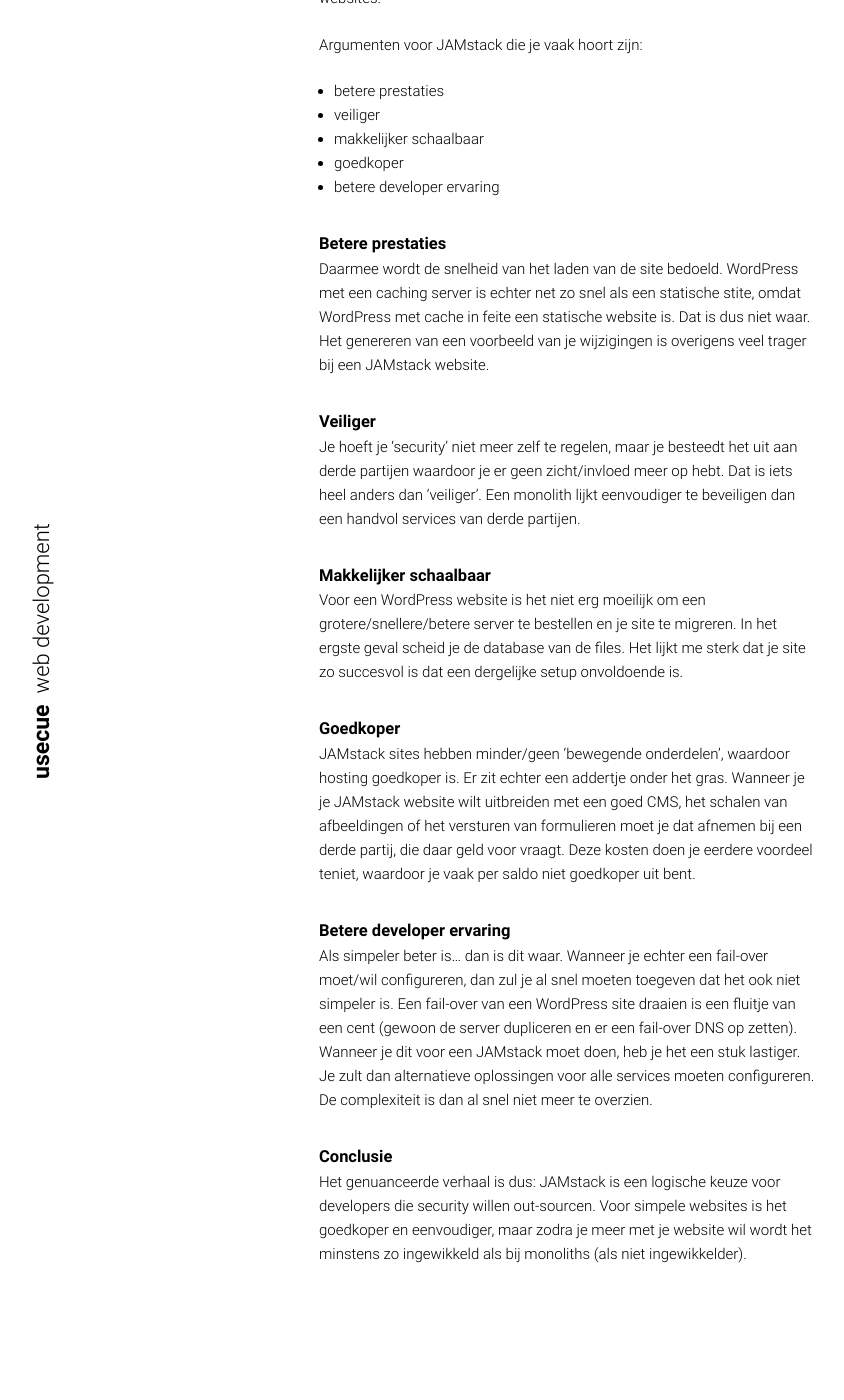
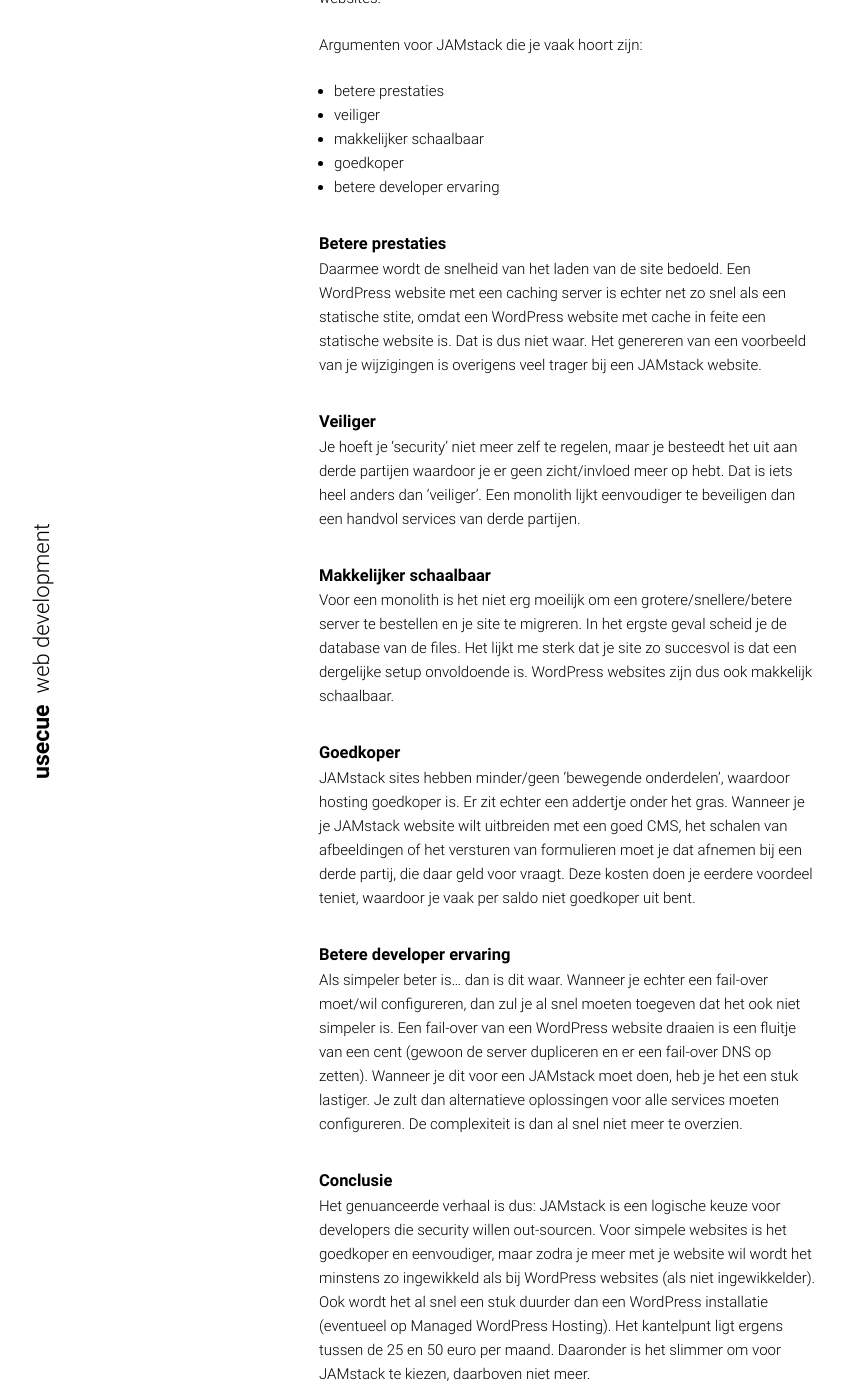
Before and after one commit to jhvanderschee/usecuewebsitenl, a Jekyll site: the page built from _posts/2018-11-22-argumenten-voor-de-jamstack.md, in a window 1280 px wide and 1400 px high, scrolled down 581 px. Shown: the whole window, without its empty margins (6-850 px from the left). Built offline with Jekyll 4.4.1, drawn with Linux system fonts in a browser that asks for light colours; before the commit the page ends 1914 px from its top, so only the background shows below that.

Commit message:
Update from Forestry.io - Updated argumenten-voor-de-jamstack.md

```diff
--- a/_posts/2018-11-22-argumenten-voor-de-jamstack.md
+++ b/_posts/2018-11-22-argumenten-voor-de-jamstack.md
@@ -19,7 +19,7 @@ Argumenten voor JAMstack die je vaak hoort zijn:
 
 ## Betere prestaties
 
-Daarmee wordt de snelheid van het laden van de site bedoeld. WordPress met een caching server is echter net zo snel als een statische stite, omdat WordPress met cache in feite een statische website is. Dat is dus niet waar. Het genereren van een voorbeeld van je wijzigingen is overigens veel trager bij een JAMstack website.
+Daarmee wordt de snelheid van het laden van de site bedoeld. Een WordPress website met een caching server is echter net zo snel als een statische stite, omdat een WordPress website met cache in feite een statische website is. Dat is dus niet waar. Het genereren van een voorbeeld van je wijzigingen is overigens veel trager bij een JAMstack website.
 
 ## Veiliger
 
@@ -27,7 +27,7 @@ Je hoeft je 'security' niet meer zelf te regelen, maar je besteedt het uit aan d
 
 ## Makkelijker schaalbaar
 
-Voor een WordPress website is het niet erg moeilijk om een grotere/snellere/betere server te bestellen en je site te migreren. In het ergste geval scheid je de database van de files. Het lijkt me sterk dat je site zo succesvol is dat een dergelijke setup onvoldoende is.
+Voor een monolith is het niet erg moeilijk om een grotere/snellere/betere server te bestellen en je site te migreren. In het ergste geval scheid je de database van de files. Het lijkt me sterk dat je site zo succesvol is dat een dergelijke setup onvoldoende is. WordPress websites zijn dus ook makkelijk schaalbaar.
 
 ## Goedkoper
 
@@ -35,8 +35,8 @@ JAMstack sites hebben minder/geen 'bewegende onderdelen', waardoor hosting goedk
 
 ## Betere developer ervaring
 
-Als simpeler beter is... dan is dit waar. Wanneer je echter een fail-over moet/wil configureren, dan zul je al snel moeten toegeven dat het ook niet simpeler is. Een fail-over van een WordPress site draaien is een fluitje van een cent (gewoon de server dupliceren en er een fail-over DNS op zetten). Wanneer je dit voor een JAMstack moet doen, heb je het een stuk lastiger. Je zult dan alternatieve oplossingen voor alle services moeten configureren. De complexiteit is dan al snel niet meer te overzien.
+Als simpeler beter is... dan is dit waar. Wanneer je echter een fail-over moet/wil configureren, dan zul je al snel moeten toegeven dat het ook niet simpeler is. Een fail-over van een WordPress website draaien is een fluitje van een cent (gewoon de server dupliceren en er een fail-over DNS op zetten). Wanneer je dit voor een JAMstack moet doen, heb je het een stuk lastiger. Je zult dan alternatieve oplossingen voor alle services moeten configureren. De complexiteit is dan al snel niet meer te overzien.
 
 ## Conclusie
 
-Het genuanceerde verhaal is dus: JAMstack is een logische keuze voor developers die security willen out-sourcen. Voor simpele websites is het goedkoper en eenvoudiger, maar zodra je meer met je website wil wordt het minstens zo ingewikkeld als bij monoliths (als niet ingewikkelder).
+Het genuanceerde verhaal is dus: JAMstack is een logische keuze voor developers die security willen out-sourcen. Voor simpele websites is het goedkoper en eenvoudiger, maar zodra je meer met je website wil wordt het minstens zo ingewikkeld als bij WordPress websites (als niet ingewikkelder). Ook wordt het al snel een stuk duurder dan een WordPress installatie (eventueel op Managed WordPress Hosting). Het kantelpunt ligt ergens tussen de 25 en 50 euro per maand. Daaronder is het slimmer om voor JAMstack te kiezen, daarboven niet meer.
```
